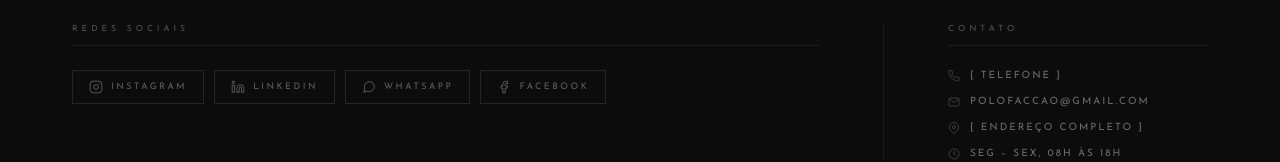
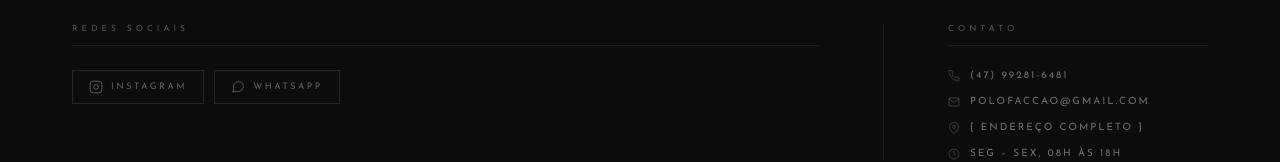
Before and after one commit to Xryonz/Polo-Confeccao-Front-end, a React (Vite) app: page / in a window 1280 px wide. Shown: the part 1663-1825 px from the top of the page. Built offline with nearby package versions, Linux system fonts and the light colour scheme.

Commit message:
update vagas, remove modalidade, curriculo opcional

```diff
--- a/src/components/Footer/Footer.tsx
+++ b/src/components/Footer/Footer.tsx
@@ -12,31 +12,11 @@ const socialLinks = [
     ),
   },
   {
-    label: 'LinkedIn',
-    href: '#',
-    icon: (
-      <svg width="14" height="14" viewBox="0 0 24 24" fill="none" stroke="currentColor" strokeWidth="1.5">
-        <path d="M16 8a6 6 0 0 1 6 6v7h-4v-7a2 2 0 0 0-2-2 2 2 0 0 0-2 2v7h-4v-7a6 6 0 0 1 6-6z" />
-        <rect x="2" y="9" width="4" height="12" />
-        <circle cx="4" cy="4" r="2" />
-      </svg>
-    ),
-  },
-  {
     label: 'WhatsApp',
-    href: '#',
+    href: 'https://wa.me/5547992816481',
     icon: (
       <svg width="14" height="14" viewBox="0 0 24 24" fill="none" stroke="currentColor" strokeWidth="1.5">
         <path d="M21 11.5a8.38 8.38 0 0 1-.9 3.8 8.5 8.5 0 0 1-7.6 4.7 8.38 8.38 0 0 1-3.8-.9L3 21l1.9-5.7a8.38 8.38 0 0 1-.9-3.8 8.5 8.5 0 0 1 4.7-7.6 8.38 8.38 0 0 1 3.8-.9h.5a8.48 8.48 0 0 1 8 8v.5z" />
-      </svg>
-    ),
-  },
-  {
-    label: 'Facebook',
-    href: '#',
-    icon: (
-      <svg width="14" height="14" viewBox="0 0 24 24" fill="none" stroke="currentColor" strokeWidth="1.5">
-        <path d="M18 2h-3a5 5 0 0 0-5 5v3H7v4h3v8h4v-8h3l1-4h-4V7a1 1 0 0 1 1-1h3z" />
       </svg>
     ),
   },
@@ -50,7 +30,7 @@ const contactItems = [
         <path d="M22 16.92v3a2 2 0 0 1-2.18 2 19.79 19.79 0 0 1-8.63-3.07A19.5 19.5 0 0 1 4.69 12 19.79 19.79 0 0 1 1.61 3.4 2 2 0 0 1 3.6 1.22h3a2 2 0 0 1 2 1.72 12.84 12.84 0 0 0 .7 2.81 2 2 0 0 1-.45 2.11L7.91 8.8a16 16 0 0 0 6.29 6.29l.94-.94a2 2 0 0 1 2.11-.45 12.84 12.84 0 0 0 2.81.7A2 2 0 0 1 22 16.92z" />
       </svg>
     ),
-    content: <a href="#">[ Telefone ]</a>,
+    content: <a href="tel:5547992816481">(47) 99281-6481</a>,
   },
   {
     icon: (
```
